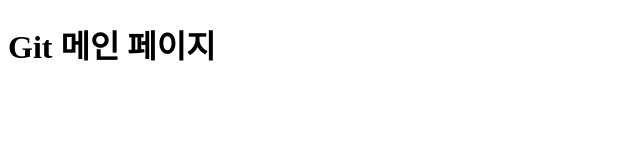
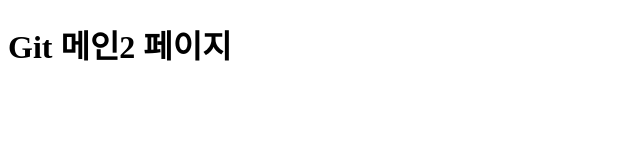
Before and after one commit to fursysch/MyApp, a plain HTML site: page index.html in a window 1280 px wide. Shown: the whole page, without its empty margins (0-640 px from the left). Drawn offline with Linux system fonts and the light colour scheme.

Commit message:
index.html 수정

```diff
--- a/index.html
+++ b/index.html
@@ -7,6 +7,6 @@
     <title>Document</title>
 </head>
 <body>
-    <h1>Git 메인 페이지</h1>
+    <h1>Git 메인2 페이지</h1>
 </body>
 </html>
```
